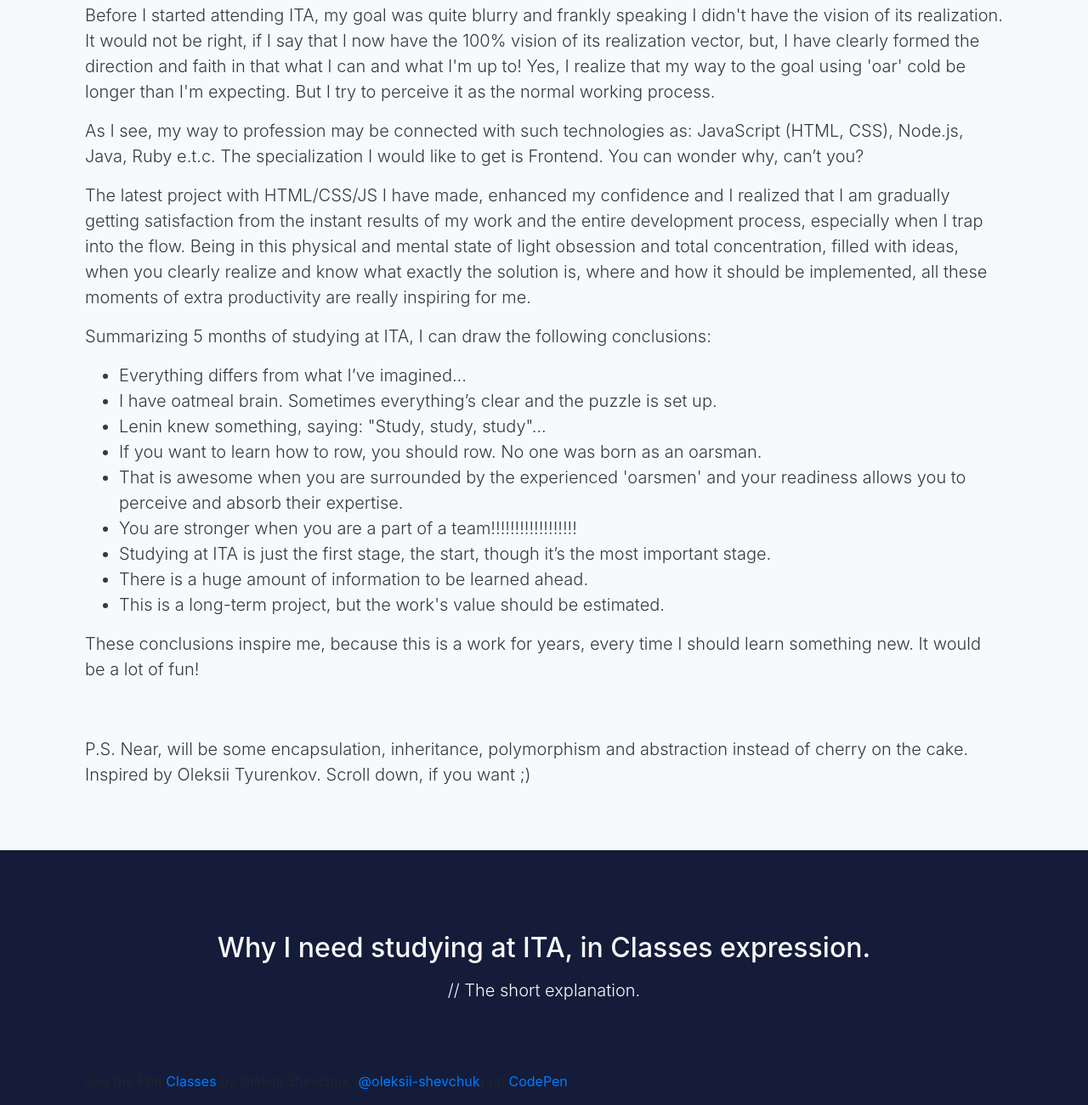
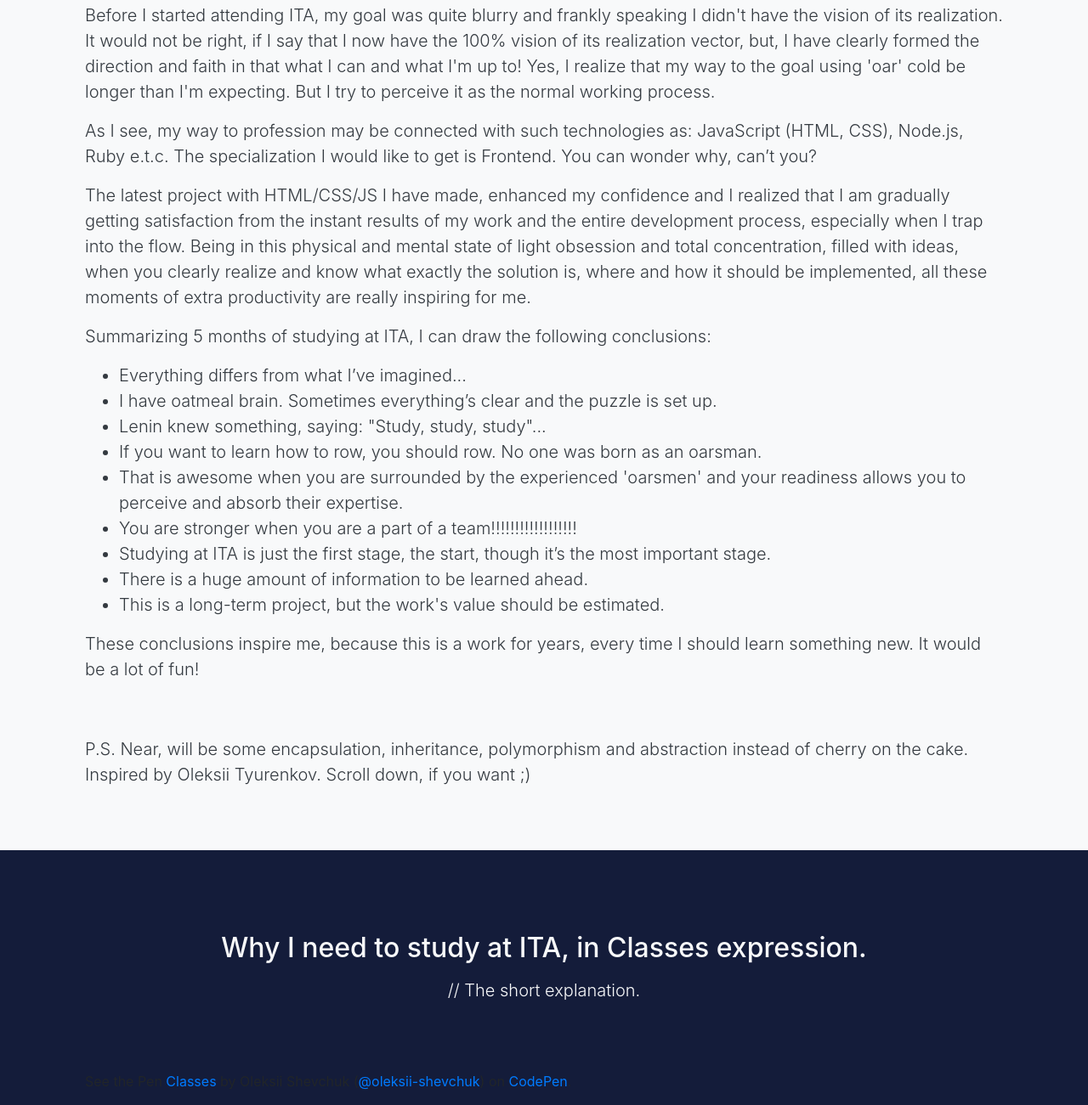
Before and after one commit to oleksapershyi/my-oar.github.io, a plain HTML site: page index.html in a window 1280 px wide. Shown: the part 1119-2420 px from the top of the page at 85% size. Drawn offline with nearby package versions, Linux system fonts and the light colour scheme; a script that the page names is missing.

Commit message:
Add changes in text

```diff
--- a/index.html
+++ b/index.html
@@ -41,7 +41,7 @@
 				Before I started attending ITA, my goal was quite blurry and frankly speaking I didn't have the vision of its realization. It would not be right, if I say that I now have the 100% vision of its realization vector, but, I have clearly formed the direction and faith in that what I can and what I'm up to! Yes, I realize that my way to the goal using 'oar' cold be longer than I'm expecting. But I try to perceive it as the normal working process.
 			</p>
 			<p class="text-dark">
-				As I see, my way to profession may be connected with such technologies as: JavaScript (HTML, CSS), Node.js, Java, Ruby e.t.c. The specialization I would like to get is Frontend. You can wonder why, can’t you?
+				As I see, my way to profession may be connected with such technologies as: JavaScript (HTML, CSS), Node.js, Ruby e.t.c. The specialization I would like to get is Frontend. You can wonder why, can’t you?
 			</p>
 			<p class="text-dark">
 				The latest project with HTML/CSS/JS I have made, enhanced my confidence and I realized that I am gradually getting satisfaction from the instant results of my work and the entire development process, especially when I trap into the flow. Being in this physical and mental state of light obsession and total concentration, filled with ideas, when you clearly realize and know what exactly the solution is,  where and how it should be implemented, all these moments of extra productivity are really inspiring for me.
@@ -72,7 +72,7 @@
 	<div id="myCode">
 		<div class="container pt-5">
 			<div class="col-md-12">
-				<h2 class="pt-5 text-light text-center">Why I need studying at ITA, in Classes expression.</h2>
+				<h2 class="pt-5 text-light text-center">Why I need to study at ITA, in Classes expression.</h2>
 				<p class="lead text-light pt-2 text-center">// The short explanation.</p>
 				<div class="code_pen">
 					<p data-height="486" data-theme-id="0" data-slug-hash="JejXwZ" data-default-tab="js" data-user="oleksii-shevchuk" data-pen-title="Classes" class="codepen ">See the Pen <a href="https://codepen.io/oleksii-shevchuk/pen/JejXwZ/">Classes</a> by Oleksii Shevchuk (<a href="https://codepen.io/oleksii-shevchuk">@oleksii-shevchuk</a>) on <a href="https://codepen.io">CodePen</a>.</p>
```
